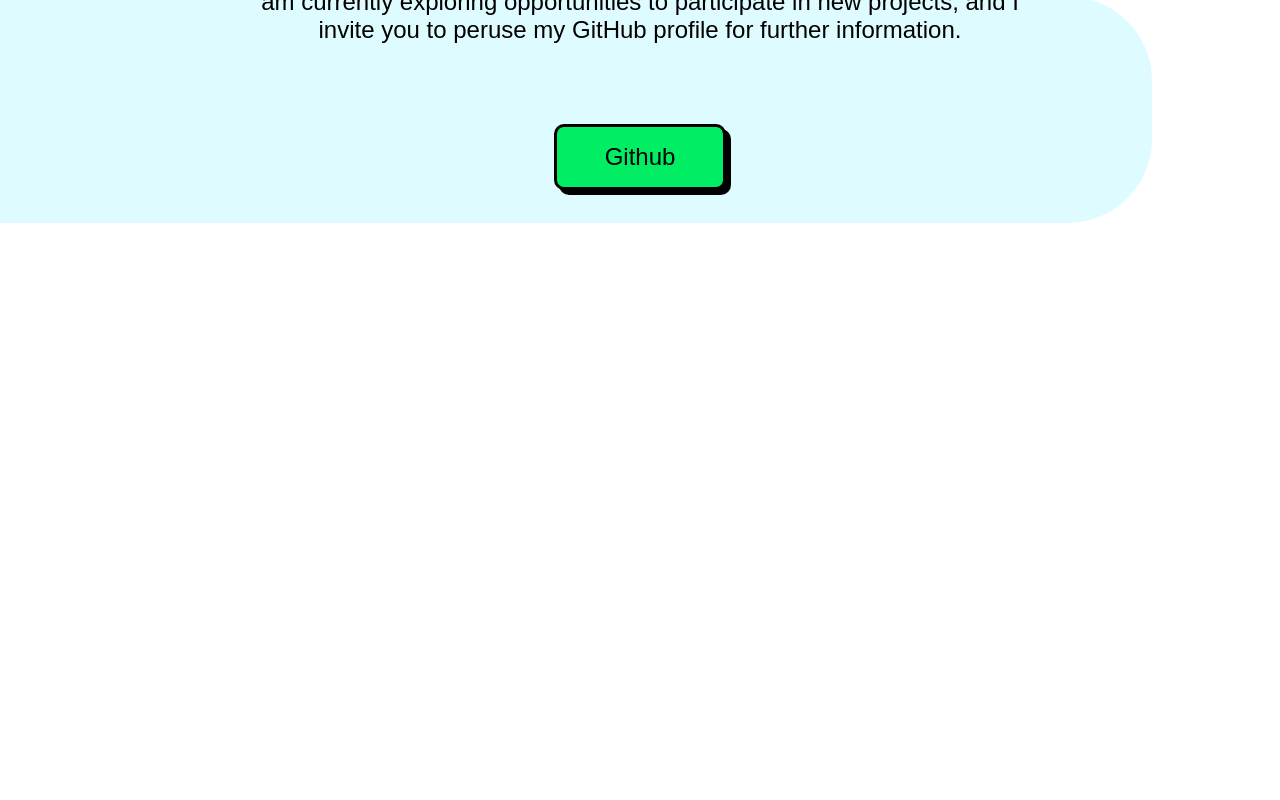
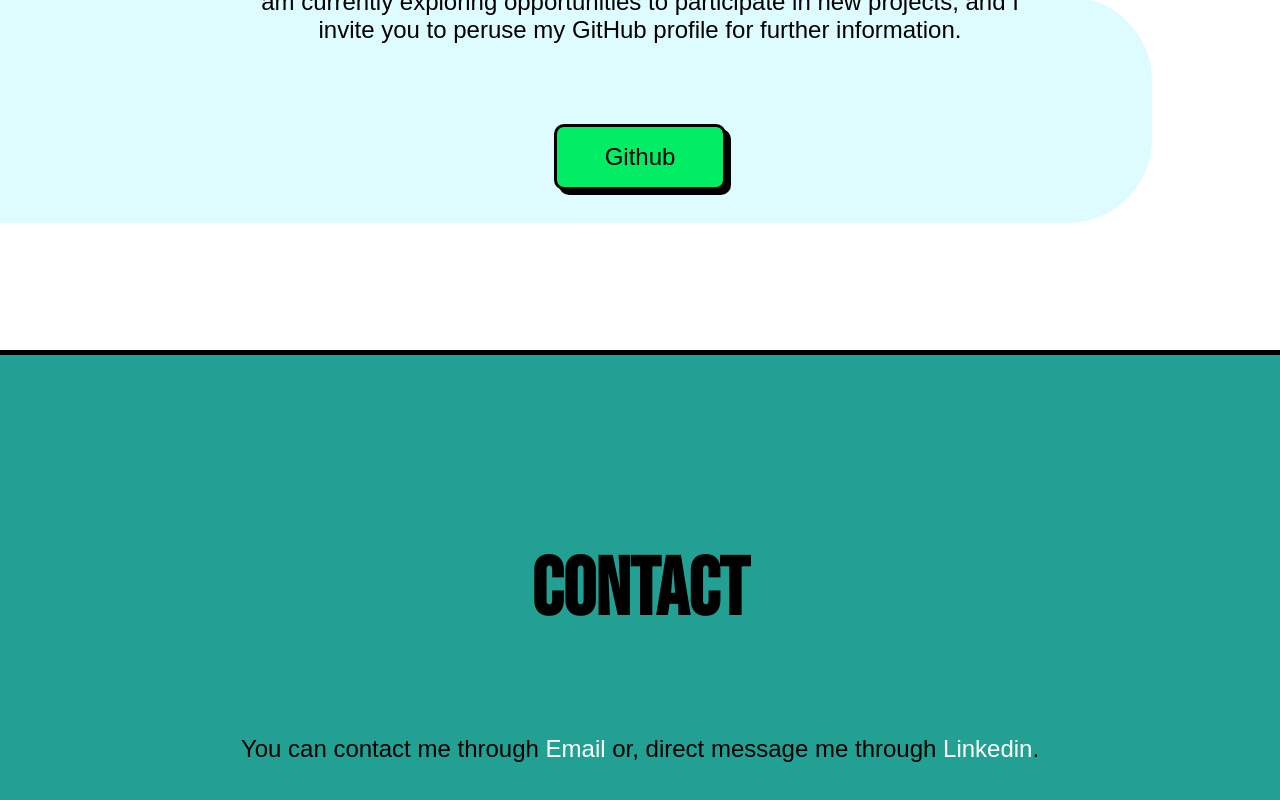
Before and after one commit to Jdecristi/portfolio-v2, a SvelteKit app: page / in a window 1280 px wide. Shown: the part 2761-3561 px from the top of the page. Before the commit the page ends 3111 px from the top, so only its background shows below. Built offline with nearby package versions, Linux system fonts and the light colour scheme.

Commit message:
Add Contact section

```diff
--- /dev/null
+++ b/src/layouts/Contact.svelte
@@ -0,0 +1,41 @@
+<section class="contact">
+  <h1>Contact</h1>
+  <span
+    >You can contact me through <a href="mailto:joshua.decristi@gmail.com" target="blank">Email</a> or, direct message
+    me through
+    <a href="https://www.linkedin.com/in/joshua-decristi/" target="blank">Linkedin</a>.</span
+  >
+</section>
+
+<style lang="scss" global>
+  .contact {
+    height: 75vh;
+    padding: 10rem 10%;
+    background-color: $teal;
+    display: flex;
+    flex-direction: column;
+    justify-content: center;
+    align-items: center;
+    gap: 1rem;
+    border-top: 5px solid $black;
+    color: $black;
+
+    h1 {
+      margin-bottom: 5rem;
+    }
+
+    span {
+      color: $black;
+
+      a {
+        color: $white;
+        font-size: $F200;
+        transition: all 100ms ease-in-out;
+
+        &:hover {
+          border-bottom: 2px solid $white;
+        }
+      }
+    }
+  }
+</style>
--- a/src/routes/+page.svelte
+++ b/src/routes/+page.svelte
@@ -4,6 +4,7 @@
   import Projects from "@src/layouts/projects.svelte";
   import Skills from "@src/layouts/Skills.svelte";
   import OpenSource from "@src/layouts/OpenSource.svelte";
+  import Contact from "@src/layouts/Contact.svelte";
 </script>
 
 <AboutMe />
@@ -11,5 +12,6 @@
 <Projects />
 <Skills />
 <OpenSource />
+<Contact />
 
 <style lang="scss" global></style>
```
